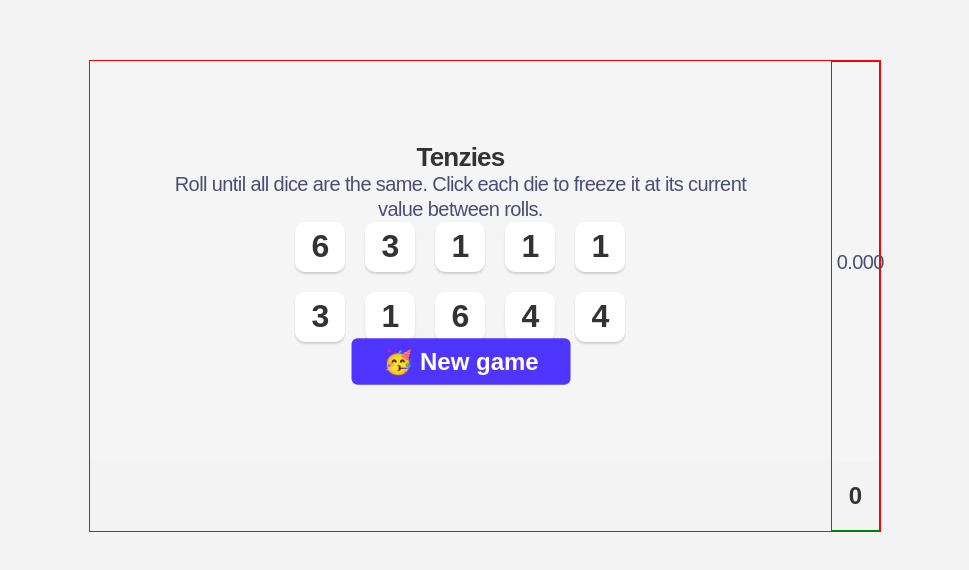
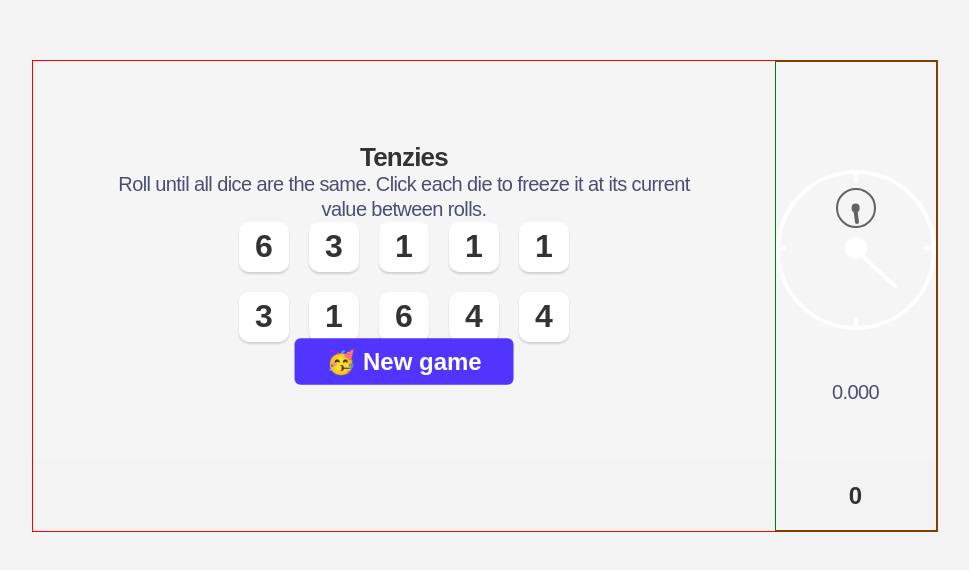
Before and after one commit to MatthewKokin/TenziesGame, a React (Vite) app: page / in a window 1280 px wide. Shown: the part 104-674 px from the top of the page, without its empty margins (155-1124 px from the left). Built offline with nearby package versions, Linux system fonts and the light colour scheme.

Commit message:
Working on css

```diff
--- a/package.json
+++ b/package.json
@@ -11,6 +11,7 @@
   },
   "dependencies": {
     "nanoid": "^4.0.2",
+    "prop-types": "^15.8.1",
     "react": "^18.2.0",
     "react-confetti": "^6.1.0",
     "react-dom": "^18.2.0"
--- a/src/App.css
+++ b/src/App.css
@@ -12,7 +12,6 @@ body {
     margin: 0;
     display: flex;
     align-items: flex-start;
-    justify-content: center;
     background-color: #0B2434;
 }
 
@@ -37,7 +36,6 @@ body {
     background-color: #F5F5F5;
     display: flex;
     flex-direction: column;
-    justify-content: space-evenly;
     align-items: center;
 }
 
--- a/src/Timer/Timer.css
+++ b/src/Timer/Timer.css
@@ -44,3 +44,129 @@ body {
   button:hover {
     background-color: #0056b3;
   }
+
+
+  /* --------------Timer------------ */
+  .cloader {
+    width: 10em;
+    height: 10em;
+    border: 4px solid white;
+    border-radius: 50%;
+    margin: 50px auto;
+    position: relative;
+    padding: 2rem;
+  }
+
+  .clface {
+    position: relative;
+    width: 100%;
+    height: 100%;
+    transform: translateY(-3px);
+  }
+
+  .top {
+    height: 10px;
+    width: 4px;
+    content: '';
+    background-color: white;
+    border-radius: 5em;
+    margin-top: -30px;
+    margin-left: 42px;
+  }
+
+  .bottom {
+    height: 10px;
+    width: 4px;
+    content: '';
+    background-color: white;
+    border-radius: 5em;
+    margin-top: 135px;
+    margin-left: 42px;
+  }
+
+  .left {
+    height: 4px;
+    width: 10px;
+    content: '';
+    background-color: white;
+    border-radius: 5em;
+    margin-top: -82px;
+    margin-left: 112px;
+  }
+
+  .right {
+    height: 4px;
+    width: 10px;
+    content: '';
+    background-color: white;
+    border-radius: 5em;
+    margin-top: -4px;
+    margin-left: -35px;
+  }
+
+  .clsface {
+    position: absolute;
+    width: 40px;
+    height: 40px;
+    margin-left: 24px;
+    margin-top: 15px;
+    border-radius: 6em;
+    border: 2px solid #636363;
+  }
+
+  .hand {
+    width: 65%;
+    height: 4px;
+    background-color: white;
+    border-radius: 3em;
+    border: none;
+    position: absolute;
+    top: 85%;
+    left: -15%;
+    transform-origin: 100%;
+    transform: rotate(90deg);
+  }
+
+  .pin {
+    width: 25%;
+    height: 25%;
+    border-radius: 50%;
+    background: white;
+    position: absolute;
+    top: 86%;
+    left: 50%;
+    transform: translate(-50%, -50%);
+  }
+
+  #sub {
+    width: 10%;
+    height: 10%;
+    border-radius: 50%;
+    background: #636363;
+    position: absolute;
+    top: 40%;
+    left: 50%;
+    transform: translate(-50%, -50%);
+  }
+
+  #h1 {
+    animation: rotate 4s linear infinite;
+  }
+
+  #h2 {
+    width: 45%;
+    left: 5%;
+    top: 45%;
+    background-color: #636363;
+    animation: rotate 1s linear infinite;
+  }
+
+  @keyframes rotate {
+    from {
+      transform: rotate(90deg);
+    }
+
+    to {
+      transform: rotate(450deg);
+    }
+  }
--- a/src/Timer/Timer.jsx
+++ b/src/Timer/Timer.jsx
@@ -1,8 +1,14 @@
 import { useState, useEffect } from 'react'; // Don't forget to import React
 import './Timer.css'
+import PropTypes from 'prop-types';
 
-function Timer({isRunning}) {
-  const [passedTime, setPassedTime] = useState(0);
+function Timer({ isRunning }) {
+  const [passedTime, setPassedTime] = useState(0)
+  //Prop validation
+  Timer.propTypes = {
+    isRunning: PropTypes.bool,
+    handleClick: PropTypes.func.isRequired,
+  }
 
   useEffect(() => {
     let interval;
@@ -19,10 +25,24 @@ function Timer({isRunning}) {
     return () => clearInterval(interval);
   }, [isRunning, passedTime]);
 
-  const time = (passedTime / 1000).toFixed(3);
+  const time = (passedTime / 1000).toFixed(3)
 
   return (
     <div className='container'>
+      <div className="cloader">
+        <div className="clface">
+          <div className="clsface">
+            <div id="h2" className="hand"></div>
+          </div>
+          <div className="top"></div>
+          <div className="bottom"></div>
+          <div className="left"></div>
+          <div className="right"></div>
+          <div id="sub" className="pin"></div>
+          <div id="h1" className="hand"></div>
+          <div id="main" className="pin"></div>
+        </div>
+      </div>
       <p>{time}</p>
     </div>
   )
```
Also changed, not shown: 1 other file (tests, documents, lock files or other folders).
